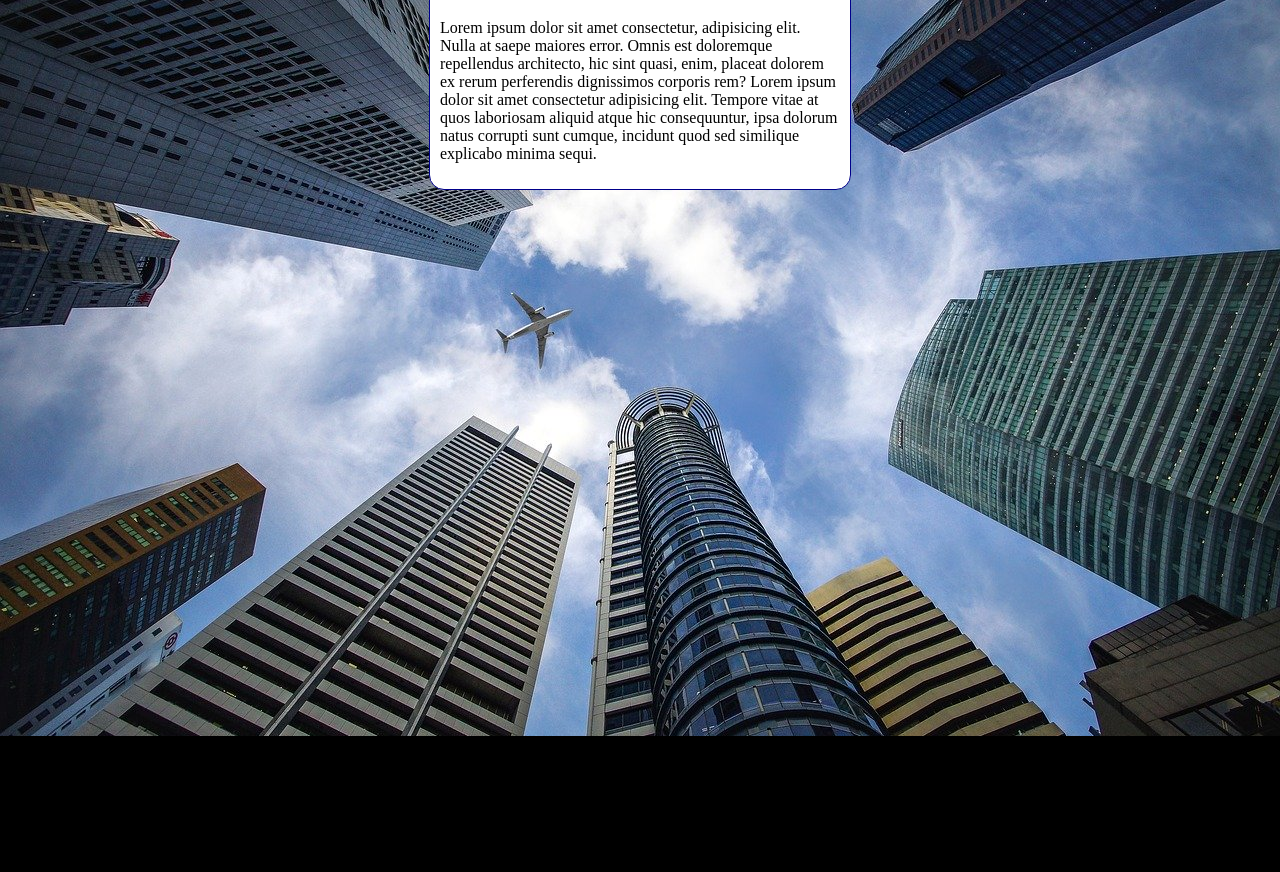
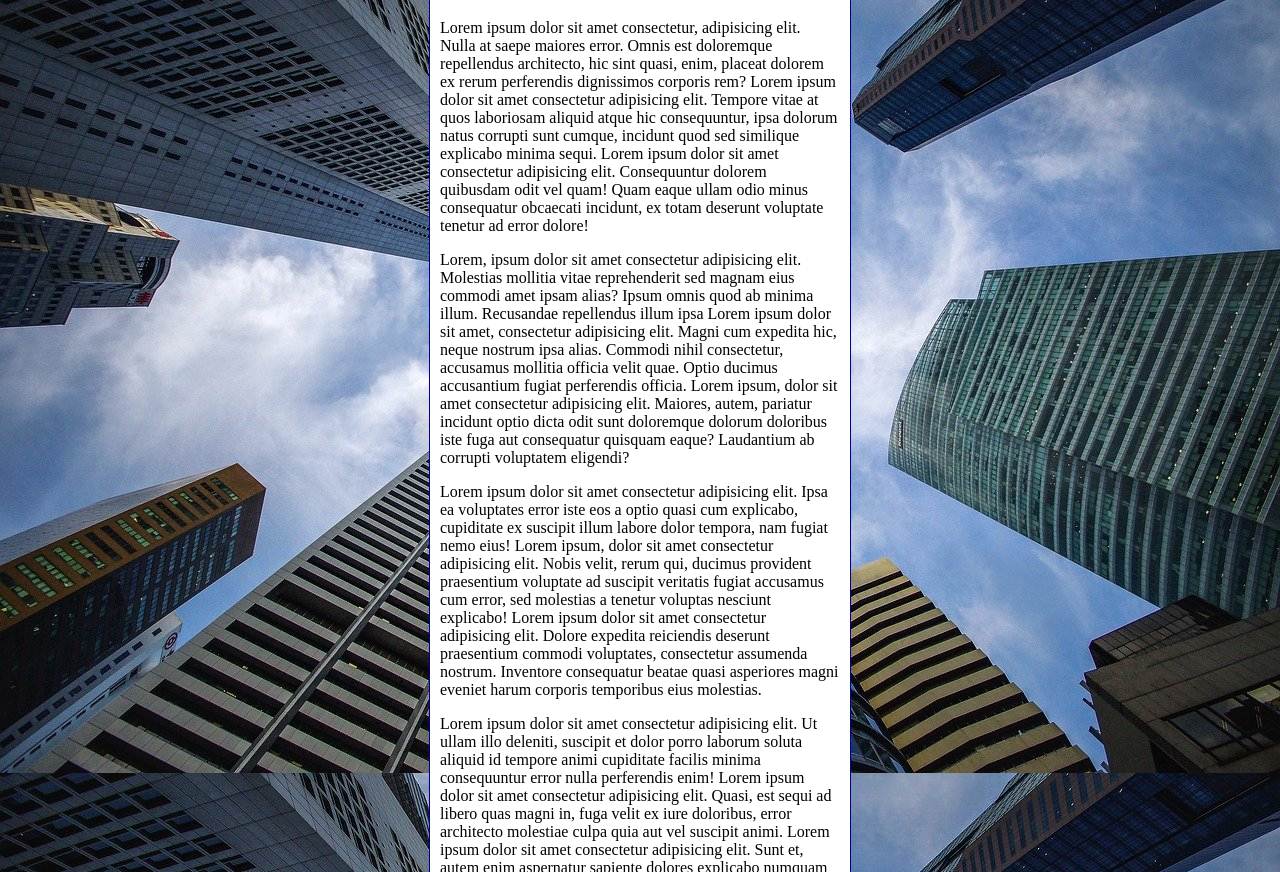
Before and after one commit to ArturNovaes/htmlcss, a plain HTML site: page exercicios/ex022/fundo006.html in a window 1280 px wide. Shown: the part 80-952 px from the top of the page. Before the commit the page ends 816 px from the top, so only its background shows below. Drawn offline with Linux system fonts and the light colour scheme.

Commit message:
fundo 006

```diff
--- a/exercicios/ex022/fundo006.html
+++ b/exercicios/ex022/fundo006.html
@@ -4,19 +4,26 @@
     <meta charset="UTF-8">
     <meta http-equiv="X-UA-Compatible" content="IE=edge">
     <meta name="viewport" content="width=device-width, initial-scale=1.0">
-    <title>Document</title>
+    <title>Fundo fixo de tela</title>
     <style>
         body{
-           height: 100vh;
+           /*height: 100vh;
            background-color: rgb(0, 0, 0);
            background-image: url('imagens/wallpaper002.jpg');
-           background-position: center top;
-           background-repeat: no-repeat;
+           background-position: center center;
+           background-repeat: repeat-y;
            background-size: cover;
+           background-attachment: fixed;
+
+            Shorthand - background
+               color > image > position > repeat > [size] > attachment
+           */
+           background: black url('imagens/wallpaper002.jpg') center center no-repeat fixed;
+            background-size: cover;
         }
         main{
             background-color: white;
-            width: 400px;
+            max-width: 400px;
             padding: 10px;
             margin:auto;
             border: 1px solid darkblue;
@@ -32,7 +39,17 @@
         <p>
             Lorem ipsum dolor sit amet consectetur, adipisicing elit. Nulla at saepe maiores error. Omnis est doloremque repellendus architecto, hic sint quasi, enim, placeat dolorem ex rerum perferendis dignissimos corporis rem?
             Lorem ipsum dolor sit amet consectetur adipisicing elit. Tempore vitae at quos laboriosam aliquid atque hic consequuntur, ipsa dolorum natus corrupti sunt cumque, incidunt quod sed similique explicabo minima sequi.
+            Lorem ipsum dolor sit amet consectetur adipisicing elit. Consequuntur dolorem quibusdam odit vel quam! Quam eaque ullam odio minus consequatur obcaecati incidunt, ex totam deserunt voluptate tenetur ad error dolore!
         </p>
+
+        <p>Lorem, ipsum dolor sit amet consectetur adipisicing elit. Molestias mollitia vitae reprehenderit sed magnam eius commodi amet ipsam alias? Ipsum omnis quod ab minima illum. Recusandae repellendus illum ipsa Lorem ipsum dolor sit amet, consectetur adipisicing elit. Magni cum expedita hic, neque nostrum ipsa alias. Commodi nihil consectetur, accusamus mollitia officia velit quae. Optio ducimus accusantium fugiat perferendis officia. Lorem ipsum, dolor sit amet consectetur adipisicing elit. Maiores, autem, pariatur incidunt optio dicta odit sunt doloremque dolorum doloribus iste fuga aut consequatur quisquam eaque? Laudantium ab corrupti voluptatem eligendi?</p>
+
+        <p>Lorem ipsum dolor sit amet consectetur adipisicing elit. Ipsa ea voluptates error iste eos a optio quasi cum explicabo, cupiditate ex suscipit illum labore dolor tempora, nam fugiat nemo eius! Lorem ipsum, dolor sit amet consectetur adipisicing elit. Nobis velit, rerum qui, ducimus provident praesentium voluptate ad suscipit veritatis fugiat accusamus cum error, sed molestias a tenetur voluptas nesciunt explicabo! Lorem ipsum dolor sit amet consectetur adipisicing elit. Dolore expedita reiciendis deserunt praesentium commodi voluptates, consectetur assumenda nostrum. Inventore consequatur beatae quasi asperiores magni eveniet harum corporis temporibus eius molestias.</p>
+
+        <p>Lorem ipsum dolor sit amet consectetur adipisicing elit. Ut ullam illo deleniti, suscipit et dolor porro laborum soluta aliquid id tempore animi cupiditate facilis minima consequuntur error nulla perferendis enim! Lorem ipsum dolor sit amet consectetur adipisicing elit. Quasi, est sequi ad libero quas magni in, fuga velit ex iure doloribus, error architecto molestiae culpa quia aut vel suscipit animi. Lorem ipsum dolor sit amet consectetur adipisicing elit. Sunt et, autem enim aspernatur sapiente dolores explicabo numquam magni repellat, harum cupiditate ipsum illum suscipit voluptatem qui reiciendis. Dolorem, animi libero.
+        </p>
+
+        <p>Lorem ipsum dolor sit amet consectetur adipisicing elit. Porro itaque odio reiciendis, tempore vitae maiores dolorem impedit aperiam rerum, earum tenetur necessitatibus! Nisi quaerat, consectetur voluptatibus soluta enim quam ducimus. Lorem ipsum, dolor sit amet consectetur adipisicing elit. Quasi sed unde cupiditate dicta inventore nostrum quam assumenda corporis laboriosam illum perferendis aliquid accusantium accusamus voluptas, reiciendis repellendus? Ex, consectetur fugiat.</p>
     </main>
 </body>
 </html>
```
